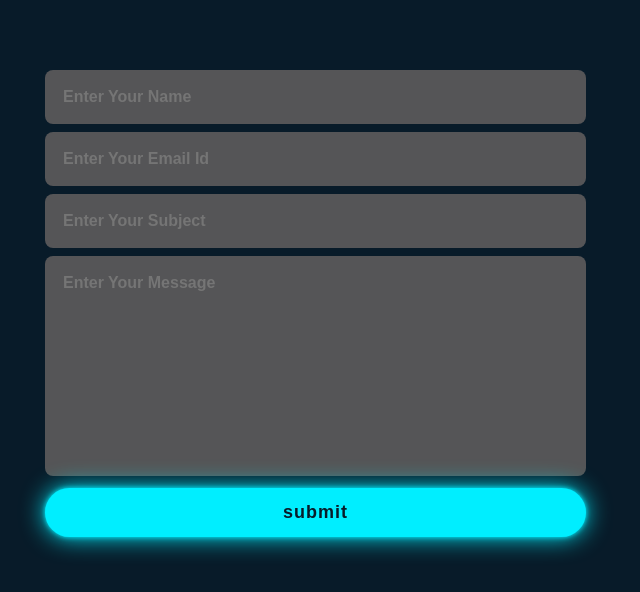
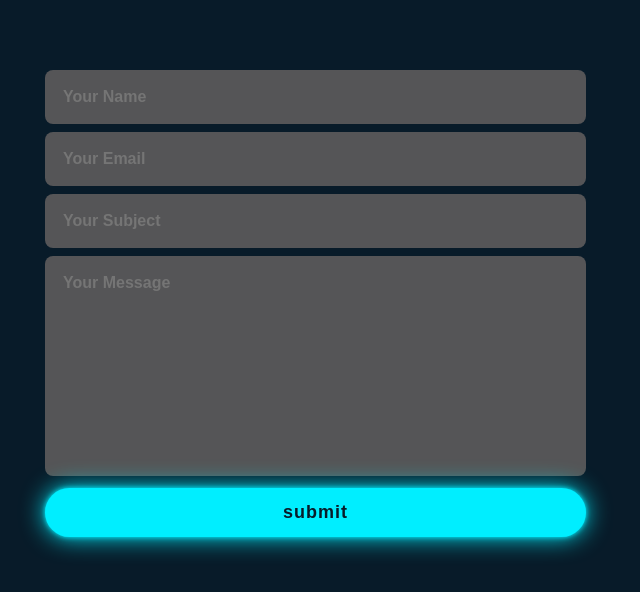
Before and after one commit to prathamesh1417/Portfolio, a plain HTML site: page index.html in a window 1280 px wide. Shown: the part 3631-4223 px from the top of the page, 634-1274 px from the left. Drawn offline with nearby package versions, Linux system fonts and the light colour scheme.

Commit message:
Update index.html

```diff
--- a/index.html
+++ b/index.html
@@ -6,6 +6,7 @@
     <meta http-equiv="X-UA-Compatible" content="IE=edge">
     <meta name="viewport" content="width=device-width, initial-scale=1.0">
     <title>Portfolio</title>
+    <link rel="shortcut icon" href="Port.png" type="x-icon">
     <link rel="stylesheet" href="stylesheet.css">
     <link href='https://unpkg.com/boxicons@2.1.4/css/boxicons.min.css' rel='stylesheet'>
     <script src="https://unpkg.com/typed.js@2.1.0/dist/typed.umd.js"></script>
@@ -268,16 +269,18 @@
 
         </div>
         <div class="contact-form">
-            <form action="">
-                <input type="" placeholder="Enter Your Name" required>
-                <input type="email" placeholder="Enter Your Email Id" required>
-
-                <input type="" placeholder="Enter Your Subject">
-                <textarea name="" id="" cols="40" rows="10" placeholder="Enter Your Message" required></textarea>
+            <form action="https://api.web3forms.com/submit" method="POST" class="contact-pop" >
+                <input type="text" placeholder="Your Name" class="contact-pop" required>
+                <input type="email" placeholder="Your Email" class="contact-pop" required>
+                <input type="subject" placeholder="Your Subject" class="contact-pop">
+                <textarea name="message" placeholder="Your Message"class="contact-pop" required></textarea>
+                <input type="hidden" name="access_key" value="3a966b86-d039-41a0-9d97-089fc210c52e" class="contact-pop">
                 <input type="submit" value="submit" class="send">
             </form>
 
+
         </div>
+        <script src="https://web3forms.com/client/script.js" async defer></script>
     </section>
     <div class="last-text">
         <p>CopyRights to Prathamesh Parmar@ 2024</p>
```
